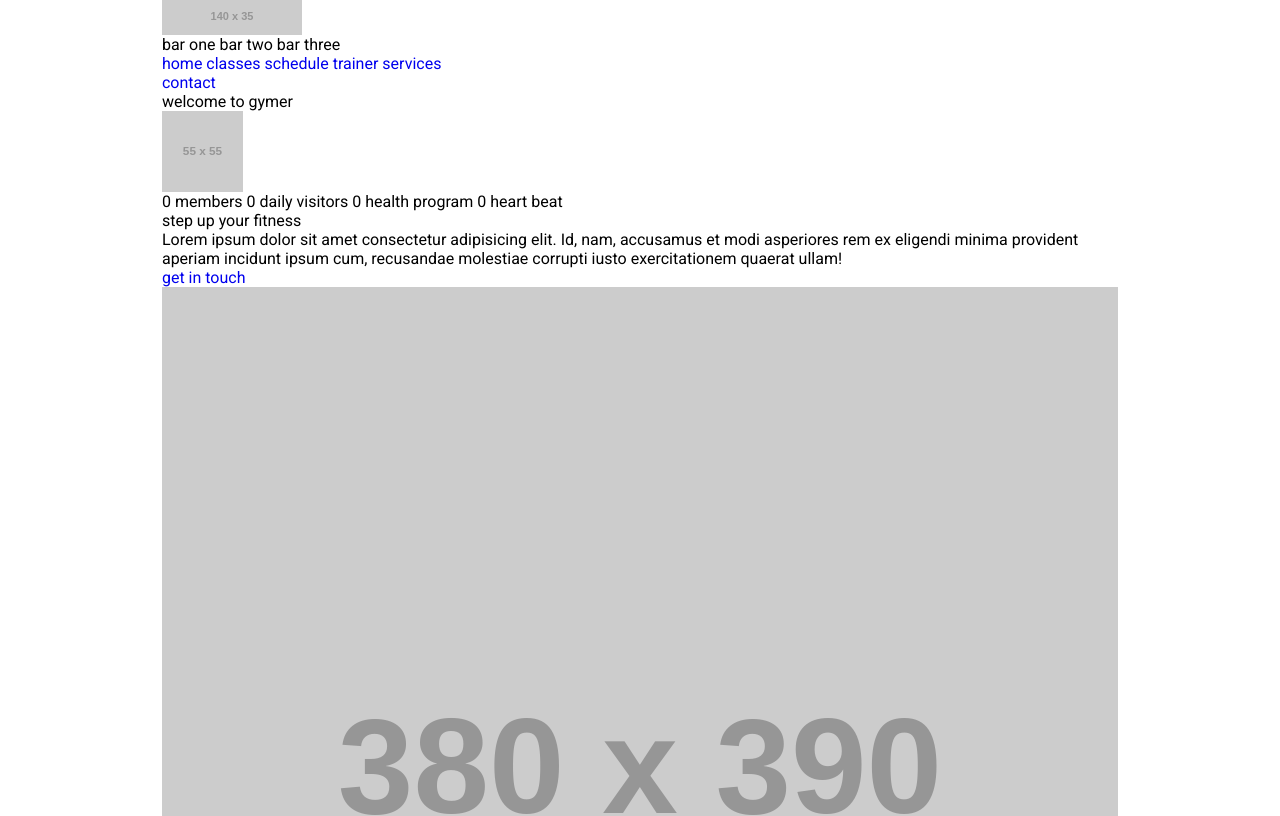
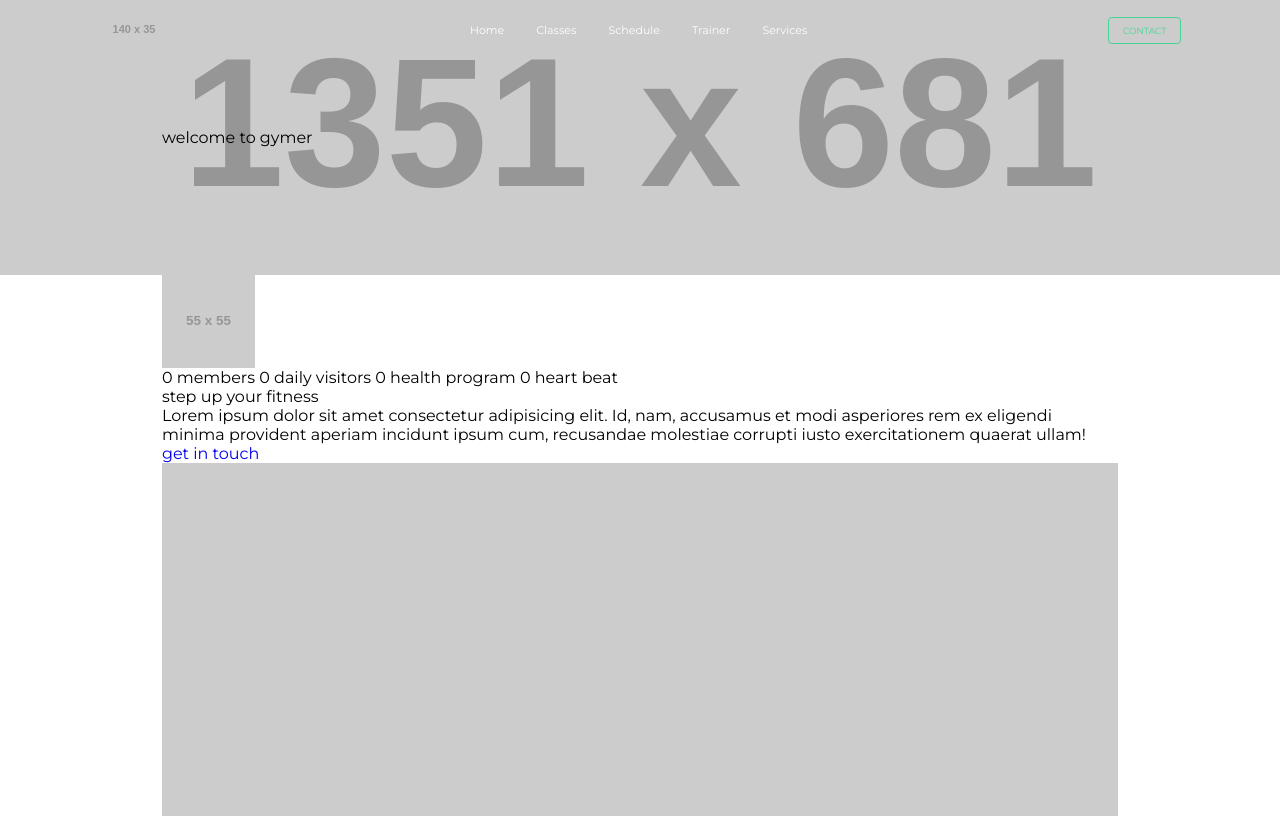
Before and after one commit to sadityacode/GYMER, a plain HTML site: page index.html in a window 1280 px wide. Shown: the top 816 px of the page. Drawn offline with Linux system fonts and the light colour scheme; placeholder pictures from the web are drawn by us.

Commit message:
added header styling

```diff
--- a/assets/css/style.css
+++ b/assets/css/style.css
@@ -88,8 +88,8 @@ sub { bottom: -.25em; }
 /*for all*/
 body {
   box-sizing: border-box;
-  /* font-family: 'Montserrat'; */
-  font-family: 'Roboto';
+  font-family: 'Montserrat';
+  /* font-family: 'Roboto'; */
   /* background-image: -webkit-gradient(linear, left top, right top, from(#004445) , color-stop(#2C786C) ,	to(#31AA6D));
   background-image: linear-gradient(to right, #004445 , #2C786C ,	#31AA6D); */
   /* background-color: #000; */
@@ -116,7 +116,53 @@ li {
 /*=================================
   Header styling starts here
 =================================*/
+.container{
+  position: relative;
+}
 
+header{
+  position: absolute;
+  top: 0;
+  left: 0;
+  width: 100%;
+  padding: 1% 0;
+}
+
+header .wrapper{
+  width: 90%;
+  display: -webkit-box;
+  display: flex;
+  -webkit-box-align: center;
+          align-items: center;
+  -webkit-box-pack: justify;
+          justify-content: space-between;
+}
+
+nav a{
+  color: #FFF;
+  text-transform: capitalize;
+  font-size: 11px;
+  padding: 5px 0;
+  margin: 0 14px;
+}
+
+nav .active a{
+  border-bottom: 1px solid #FFF;
+}
+
+.hamburger{
+  display: none;
+}
+
+.contact-button{
+  color: #48D494;
+  text-transform: uppercase;
+  font-size: 9px;
+  padding: 7px 14px;
+  border: 1px solid #48D494;
+  border-radius: 4px;
+  margin: 0 3%;
+}
 /*=================================
   Header styling ends here
 =================================*/
@@ -125,6 +171,11 @@ li {
   main styling starts here
 =================================*/
 
+.banner{
+  background: url("https://via.placeholder.com/1351x681") 50% 50% no-repeat;
+  background-size: cover;
+  padding: 10% 0;
+}
 
 /*=================================
   main styling ends here
--- a/index.html
+++ b/index.html
@@ -196,22 +196,20 @@
 
           <div class="modal">
             <form>
-              <div class="form-group">
-                <div class="validate">
+                <div class="form-group">
                   <input placeholder="First name" class="first-name" type="text" data-value="firstname">
                   <span>name must be in between 2-10 characters and it should not contain any numbers</span>
                 </div>
 
-                <div class="validate">
+                <div class="form-group">
                   <input placeholder="Email" class="email" type="text" data-value="email">
                   <span>please enter the valid email id</span>
                 </div>
 
-                <div class="validate">
+                <div class="form-group">
                   <input placeholder="Contact number" class="contact-number" type="text" data-value="contactnumber">
                   <span>please enter the valid mobile number</span>
                 </div>
-              </div>
 
               <div class="form-controls">
                 <button class="join-now">join now</button>
```
